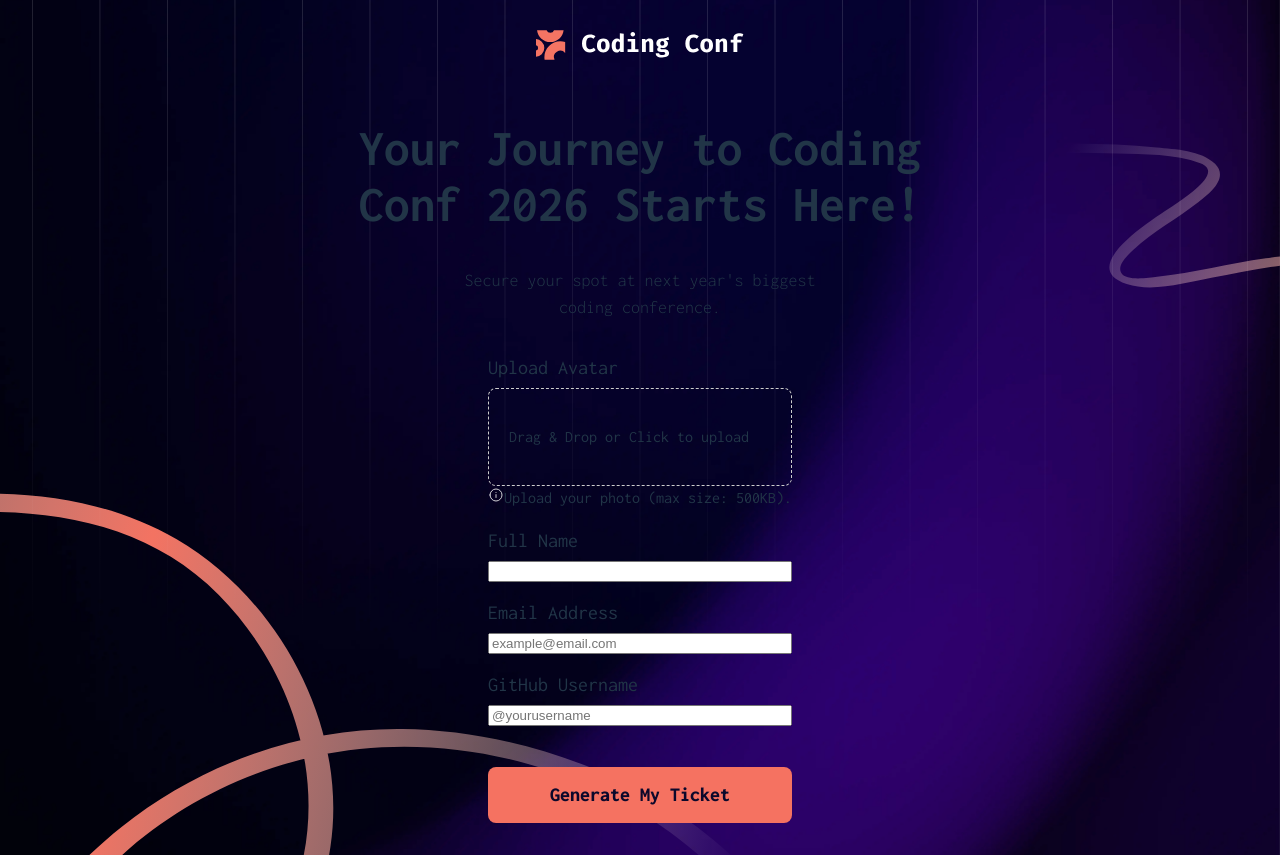
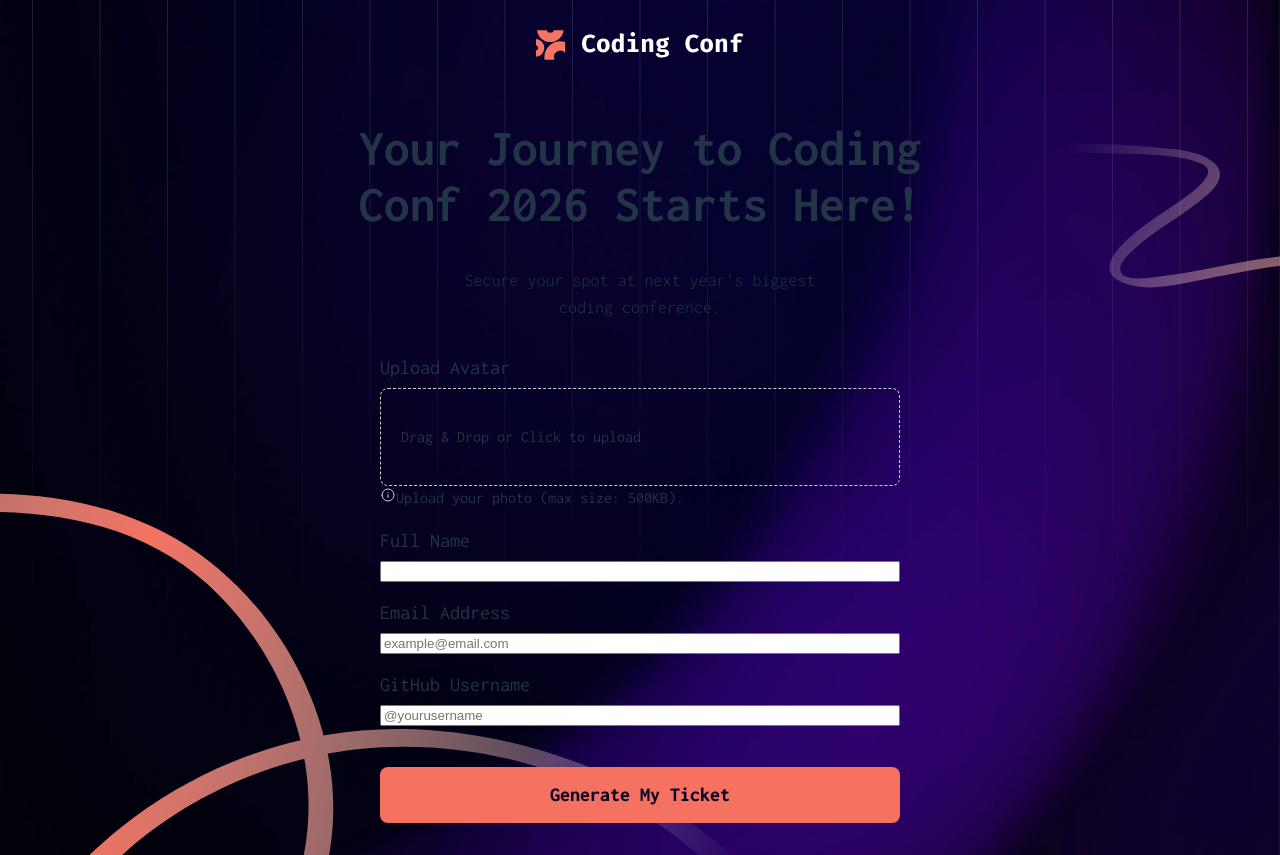
Before and after one commit to gregmccord/conference-tickets, a React (Vite) app: page /#/ in a window 1280 px wide. Built offline with nearby package versions, Linux system fonts and the light colour scheme.

Commit message:
more fixes

```diff
--- a/src/components/fileUpload.tsx
+++ b/src/components/fileUpload.tsx
@@ -11,11 +11,11 @@ interface FileUploadProps {
   setFileRejected: React.Dispatch<React.SetStateAction<boolean>>;
 }
 
-// Max file size 500 KiB
-const maxSize = 512000;
+// Max file size 5 MiB
+const maxSize = 5242880;
 
 function fileSizeValidator(file: File) {
-  if (file.size > 512000) {
+  if (file.size > maxSize) {
     return {
       code: "file-size-too-big",
       message: `File is larger than ${maxSize} bytes.`,
--- a/src/styles/HomePage.css
+++ b/src/styles/HomePage.css
@@ -1,5 +1,8 @@
 .mainForm {
   padding: 2rem;
+  width: 65%;
+  max-width: 750px;
+  min-width: 225px;
 }
 
 .labelBox {
```
